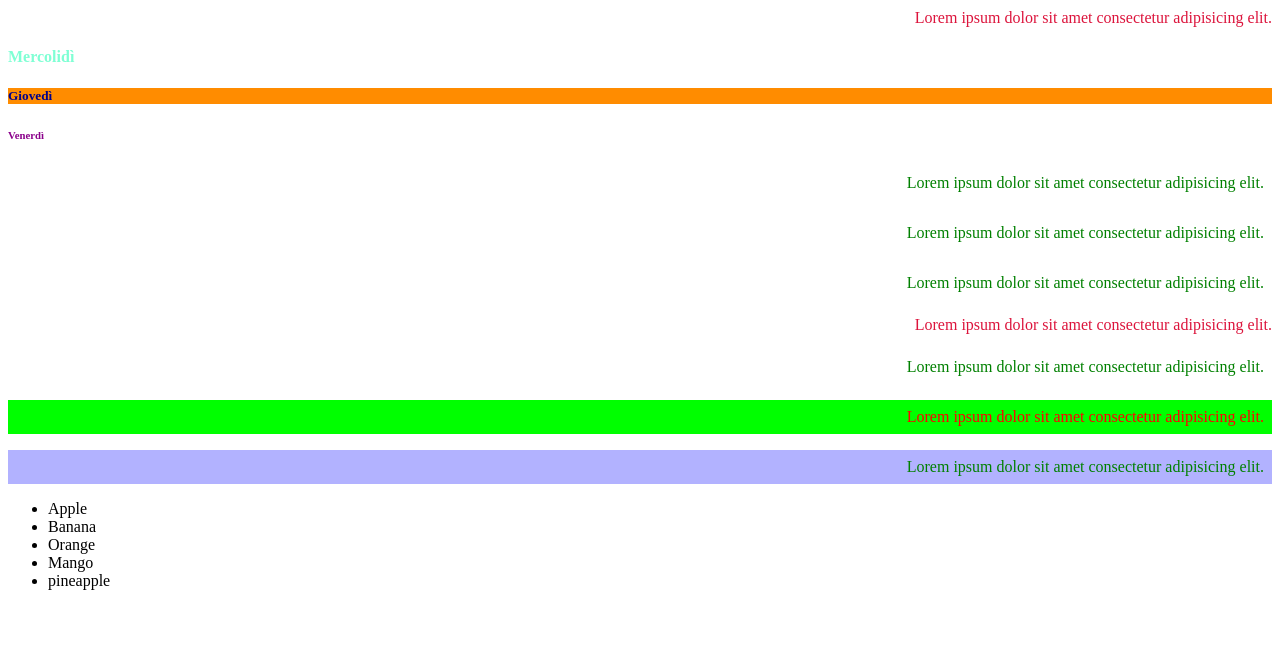
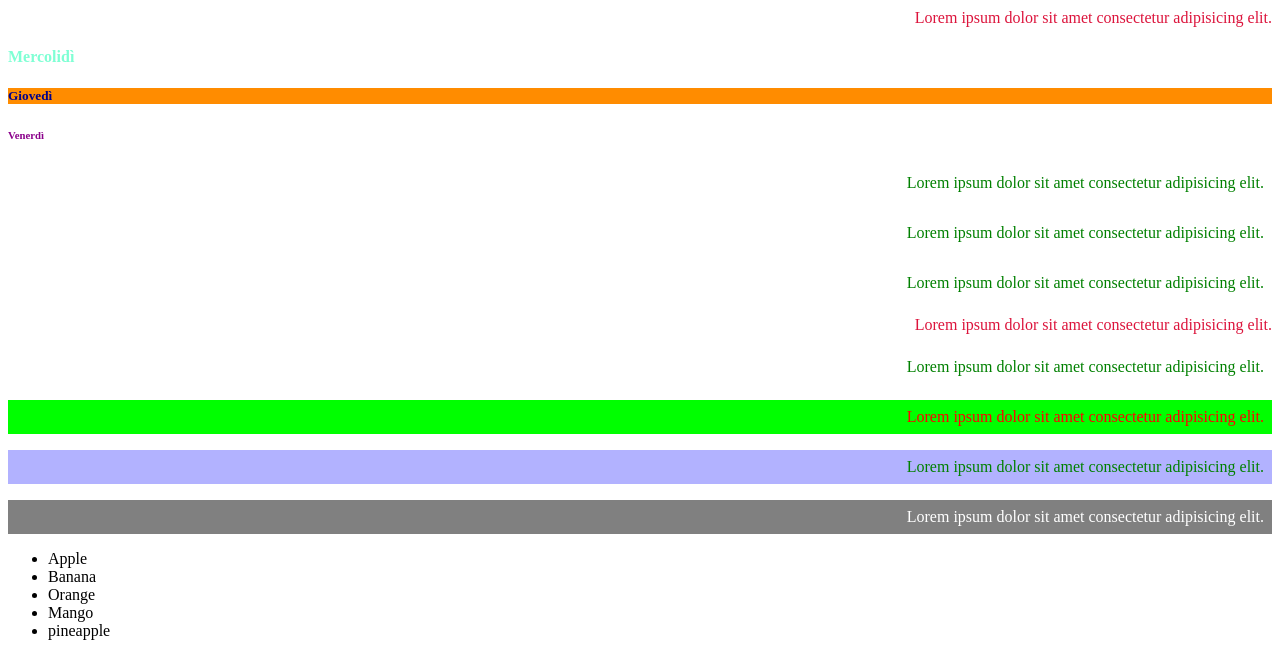
Before and after one commit to Ara1234-06/Css-exercise, a plain HTML site: page index.html in a window 1280 px wide. Shown: the part 386-1042 px from the top of the page. Before the commit the page ends 992 px from the top, so only its background shows below. Drawn offline with Linux system fonts and the light colour scheme.

Commit message:
color-name

```diff
--- a/index.html
+++ b/index.html
@@ -52,6 +52,7 @@ Lorem ipsum dolor sit amet consectetur adipisicing elit.
 
     <p id="hex">Lorem ipsum dolor sit amet consectetur adipisicing elit.</p>
     <p id="rgba">Lorem ipsum dolor sit amet consectetur adipisicing elit.</p>
+    <p id="color-name">Lorem ipsum dolor sit amet consectetur adipisicing elit.</p>
 </div>
 
 <div class="list">
--- a/style.css
+++ b/style.css
@@ -93,3 +93,8 @@ p {
     color: rgba(0, 128, 0, 1);
     background-color: rgba(0, 0, 255, 0.3);
 }
+
+#color-name{
+    color: white;
+    background-color: grey;
+}
```
